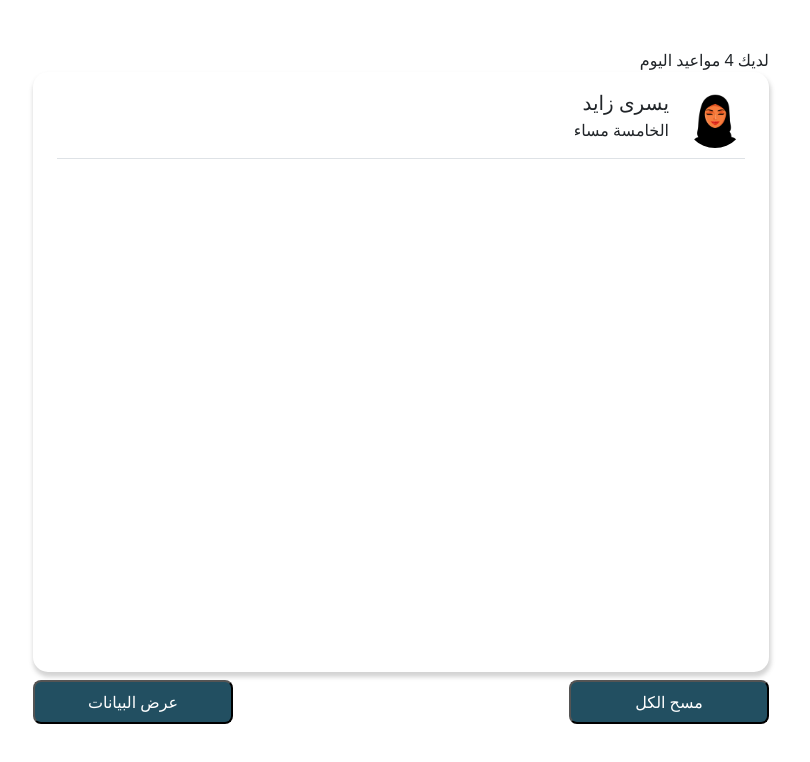
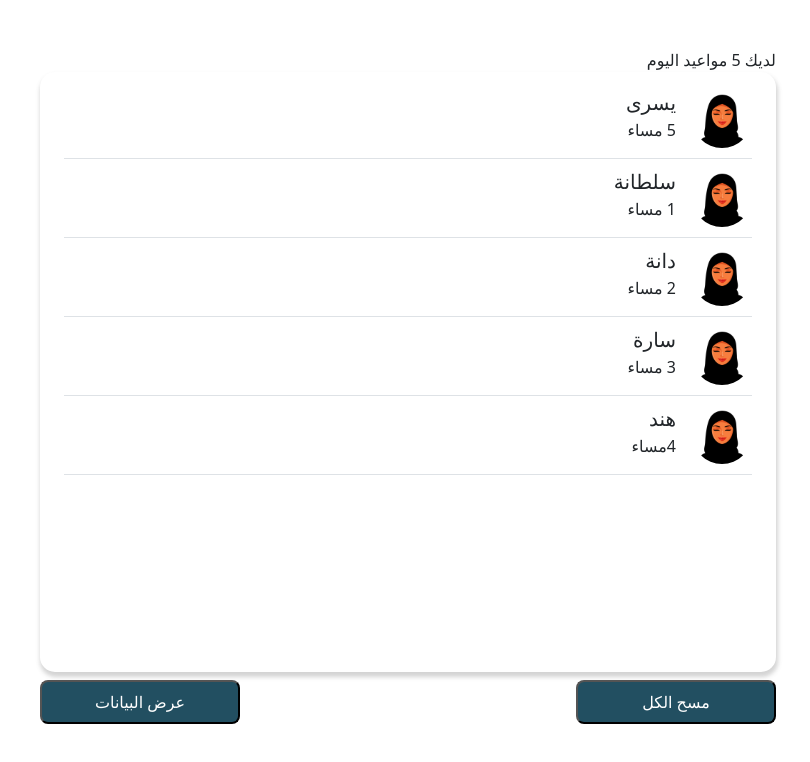
Before and after one commit to Yusra-AlRahbi/Dates-Remainder, a React (Vite) app: page / in a window 1280 px wide. Shown: the top 762 px of the page, without its empty margins (417-1227 px from the left). Built offline with nearby package versions, Linux system fonts and the light colour scheme; a web font is replaced by a local one.

Commit message:
create data.js

```diff
--- a/src/App.jsx
+++ b/src/App.jsx
@@ -1,5 +1,5 @@
 import { Button, Col, Container, Row } from "react-bootstrap";
-
+import {data} from "./data"
 function App() {
   return (
     <>
@@ -7,26 +7,36 @@ function App() {
         <Container className="py-5">
           <Row className="justify-content-center">
             <Col sm="8" className="">
-              لديك 4 مواعيد اليوم
+              لديك {data.length} مواعيد اليوم
             </Col>
           </Row>
           <Row className="justify-content-center">
             <Col sm="8" className="">
               <div className="rectangle p-2">
-                <div className="d-flex border-bottom mx-3 my-2">
-                  <img className="img-avtar " alt="avtar" src="../src/assets/img/avatar.png"/>
-                  <div className="px-3">
-                    <p className="d-inline fs-5">يسرى زايد</p>
-                    <p className="fs-6">الخامسة مساء</p>
-                  </div>
-                </div>
+                {data.length
+                  ? data.map((item) => {
+                      return (
+                        <div key={item.id} className="d-flex border-bottom mx-3 my-2">
+                          <img
+                            className="img-avtar "
+                            alt="avtar"
+                            src="../src/assets/img/avatar.png"
+                          />
+                          <div className="px-3">
+                            <p className="d-inline fs-5">{item.name}</p>
+                            <p className="fs-6">{item.date}</p>
+                          </div>
+                        </div>
+                      );
+                    })
+                  : <h2 className="p-5 text-center">لا يوجد مواعيد اليوم</h2>}
               </div>
             </Col>
           </Row>
           <Row className="justify-content-center my-2">
             <Col sm="8" className="d-flex justify-content-between">
-             <button className="btn-style p-2">مسح الكل</button>
-             <button className="btn-style p-2">عرض البيانات</button>
+              <button className="btn-style p-2">مسح الكل</button>
+              <button className="btn-style p-2">عرض البيانات</button>
             </Col>
           </Row>
         </Container>
--- /dev/null
+++ b/src/data.js
@@ -0,0 +1,7 @@
+export const data = [
+    { id: "1", name: "يسرى", date: "5 مساء", img: "./assets/img/avatar.png" },
+    { id: "2", name: "سلطانة", date: "1 مساء", img: "./assets/img/avatar.png" },
+    { id: "3", name: "دانة", date: "2 مساء", img: "./assets/img/avatar.png" },
+    { id: "4", name: "سارة", date: "3 مساء", img: "./assets/img/avatar.png" },
+    { id: "5", name: "هند", date: "4مساء", img: "./assets/img/avatar.png" },
+  ];
```
